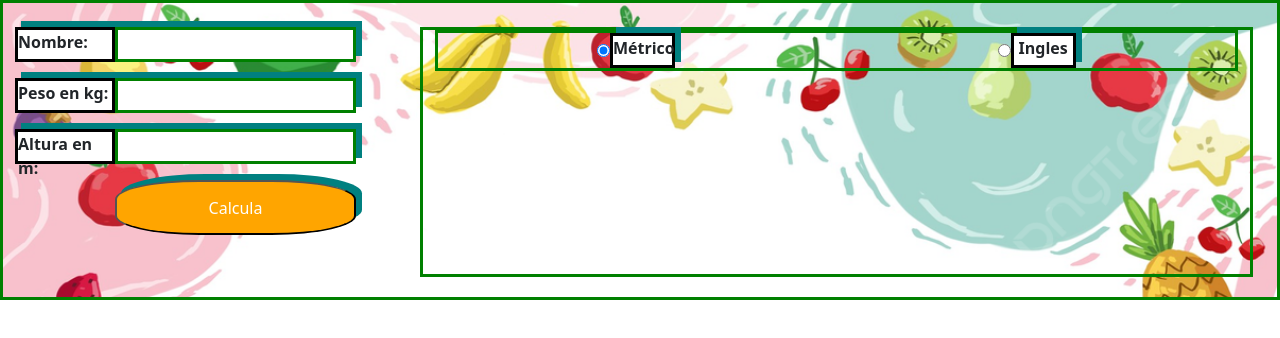
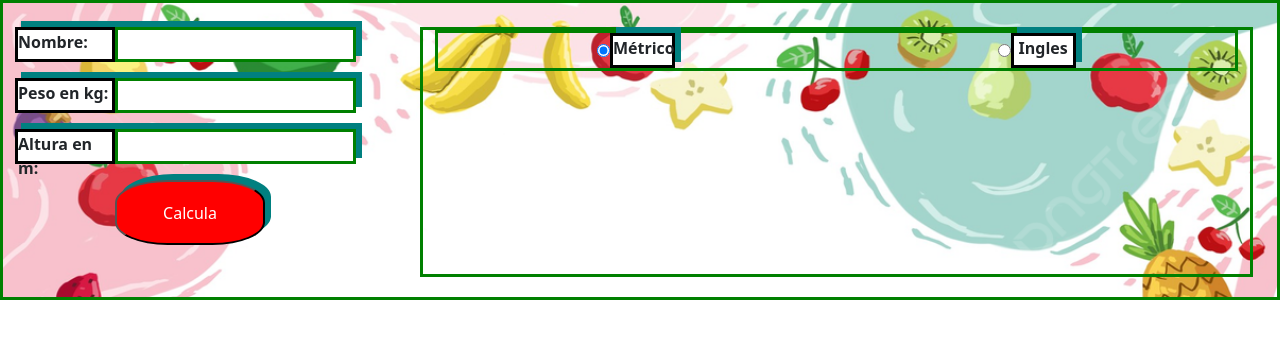
Before and after one commit to Asambler2/AngularIMC, an Angular app: page / in a window 1280 px wide. In both pictures the pointer is over the button "Calcula". Shown: the top 338 px of the page. Built offline with nearby package versions, Linux system fonts and the light colour scheme.

Commit message:
Hover button

```diff
--- a/src/app/app.component.css
+++ b/src/app/app.component.css
@@ -12,7 +12,15 @@
     background-color: orange;
     color: white;
     height: 55px;
+    width: 130px;
 }
+
+  .boton:hover {
+    background-color: red;
+    height: 65px;
+    width: 150px;
+  }
+
 .label {
     height: 35px;
     width: 100px;
```
